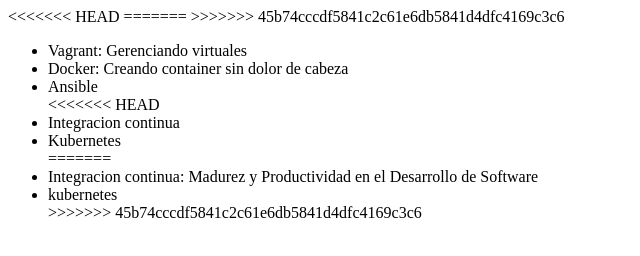
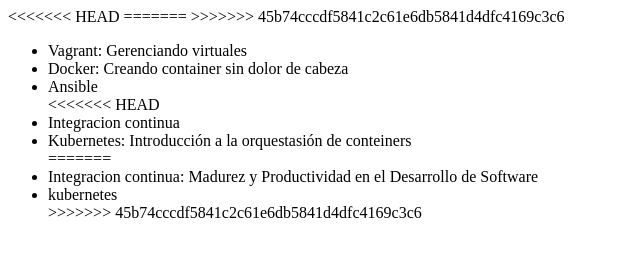
Before and after one commit to bereley27/prueba-git, a plain HTML site: page index.html in a window 1280 px wide. Shown: the whole page, without its empty margins (0-640 px from the left). Drawn offline with Linux system fonts and the light colour scheme.

Commit message:
modoficando el nombre de Kubernetes

```diff
--- a/index.html
+++ b/index.html
@@ -15,7 +15,7 @@
          <li> Ansible </li>
 <<<<<<< HEAD
          <li> Integracion continua </li>
-         <li>Kubernetes</li>
+         <li>Kubernetes: Introducción a la orquestasión de conteiners</li>
 =======
          <li> Integracion continua: Madurez y Productividad en el Desarrollo de Software </li>
          <li>kubernetes</li>
```
